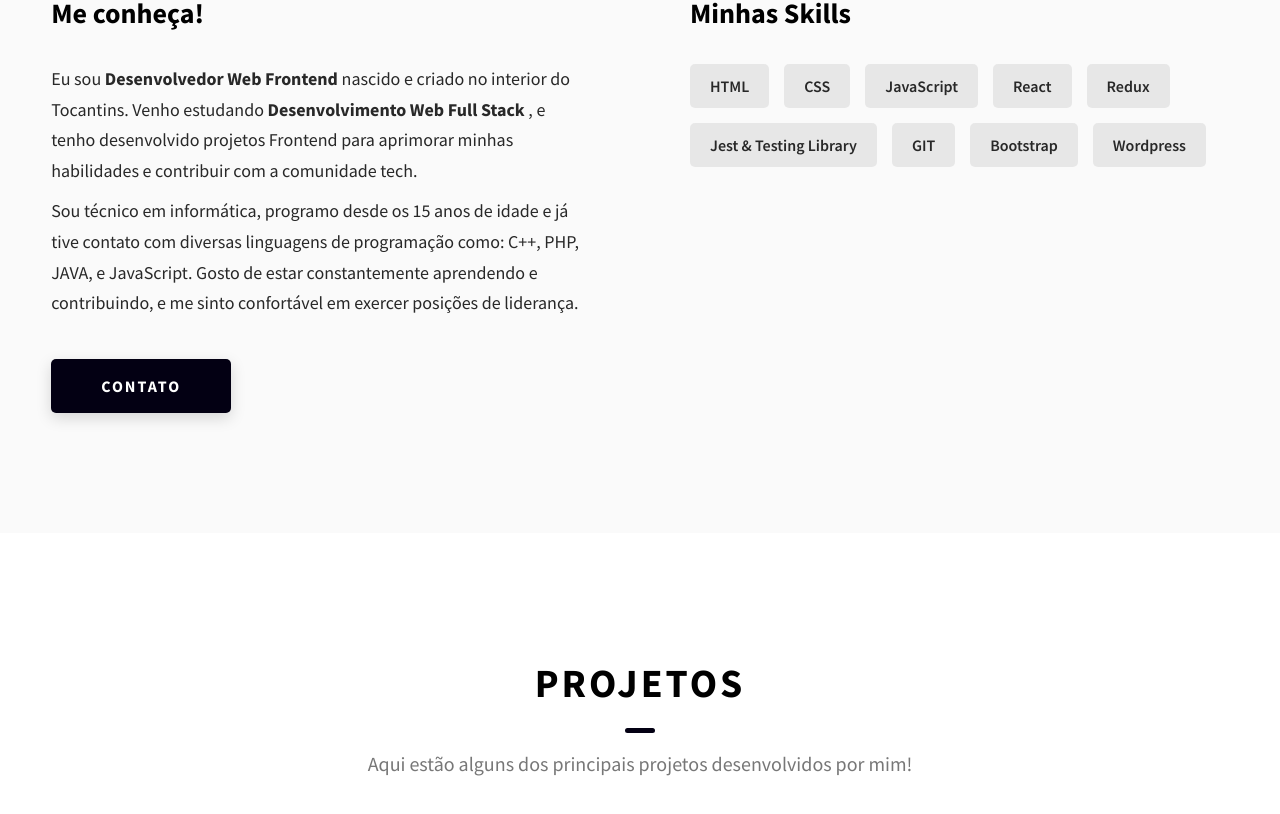
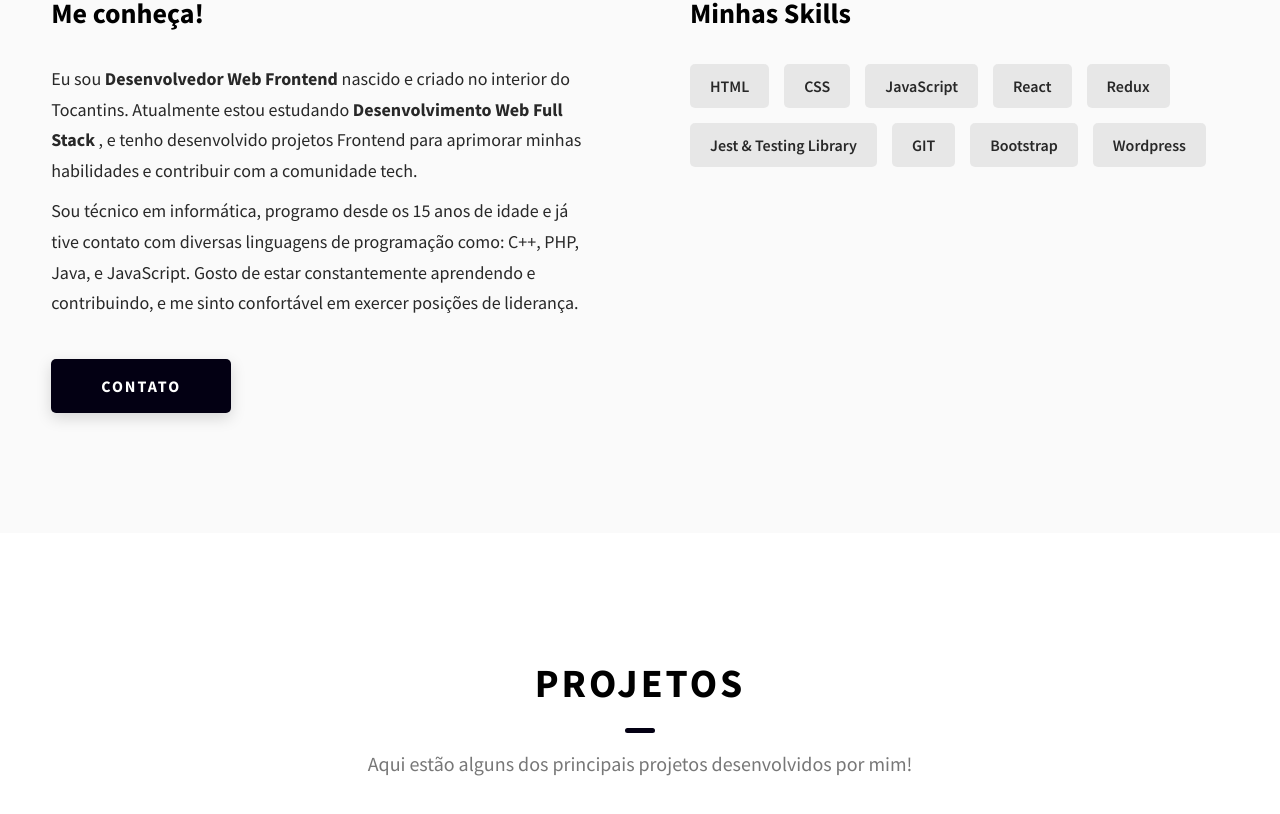
Before and after one commit to welitonlimaa/portfolio, a React (Create React App) app: page / in a window 1280 px wide. Shown: the part 1078-1892 px from the top of the page. Built offline with nearby package versions, Linux system fonts and the light colour scheme.

Commit message:
update descrição

```diff
--- a/src/components/About.js
+++ b/src/components/About.js
@@ -18,13 +18,13 @@ class About extends React.Component {
               <div className="about__content-details">
                 <p className="about__content-details-para">
                   Eu sou <strong> Desenvolvedor Web Frontend </strong> nascido e criado no
-                  interior do Tocantins. Venho estudando <strong> Desenvolvimento Web Full Stack </strong>,
+                  interior do Tocantins. Atualmente estou estudando <strong> Desenvolvimento Web Full Stack </strong>,
                   e tenho desenvolvido projetos Frontend para aprimorar minhas habilidades e contribuir com a
                   comunidade tech.
                 </p>
                 <p className="about__content-details-para">
                   Sou técnico em informática, programo desde os 15 anos de idade e já tive contato com diversas
-                  linguagens de programação como: C++, PHP, JAVA, e JavaScript. Gosto de estar constantemente
+                  linguagens de programação como: C++, PHP, Java, e JavaScript. Gosto de estar constantemente
                   aprendendo e contribuindo, e me sinto confortável em exercer posições de liderança.
                 </p>
               </div>
```
